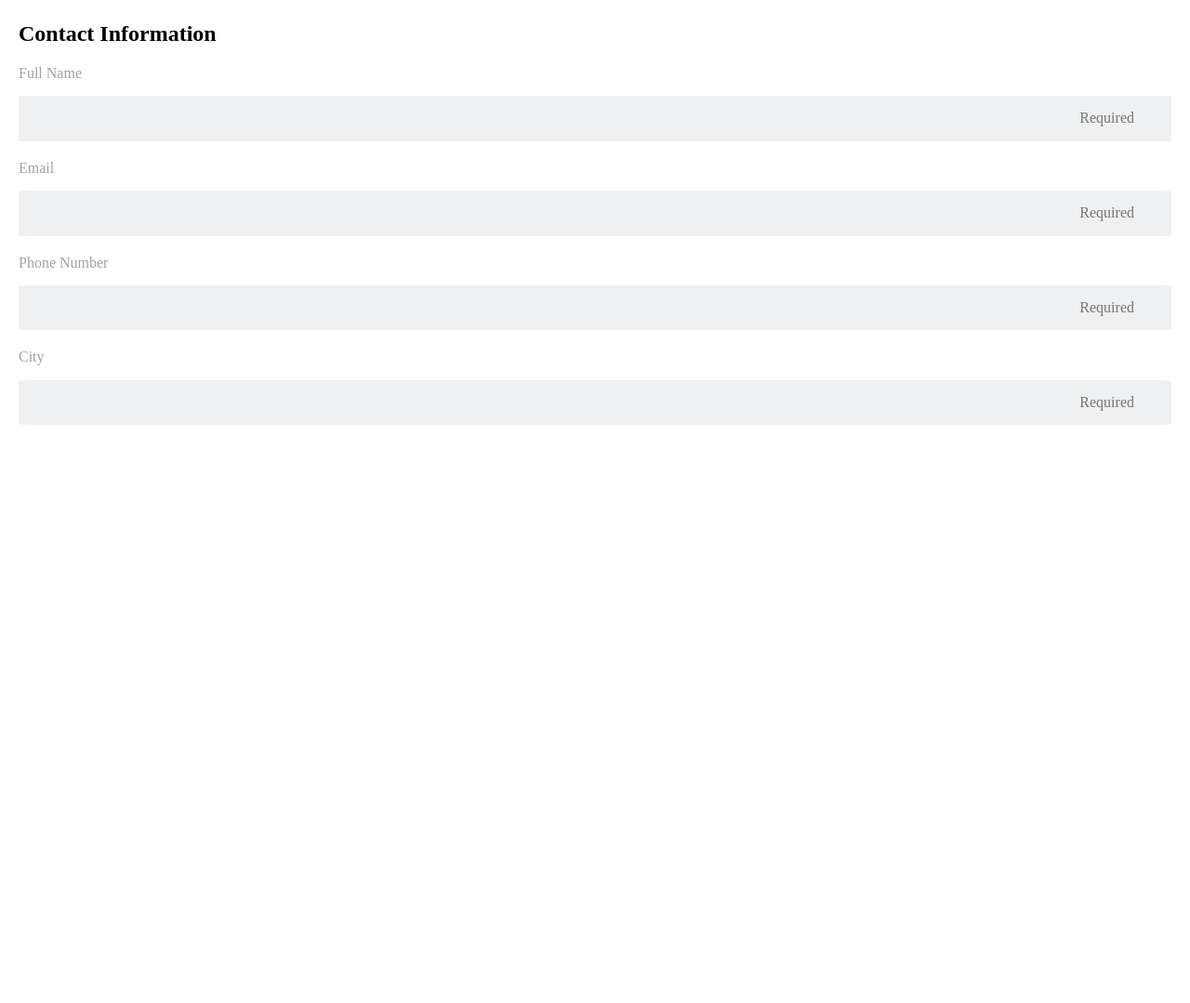
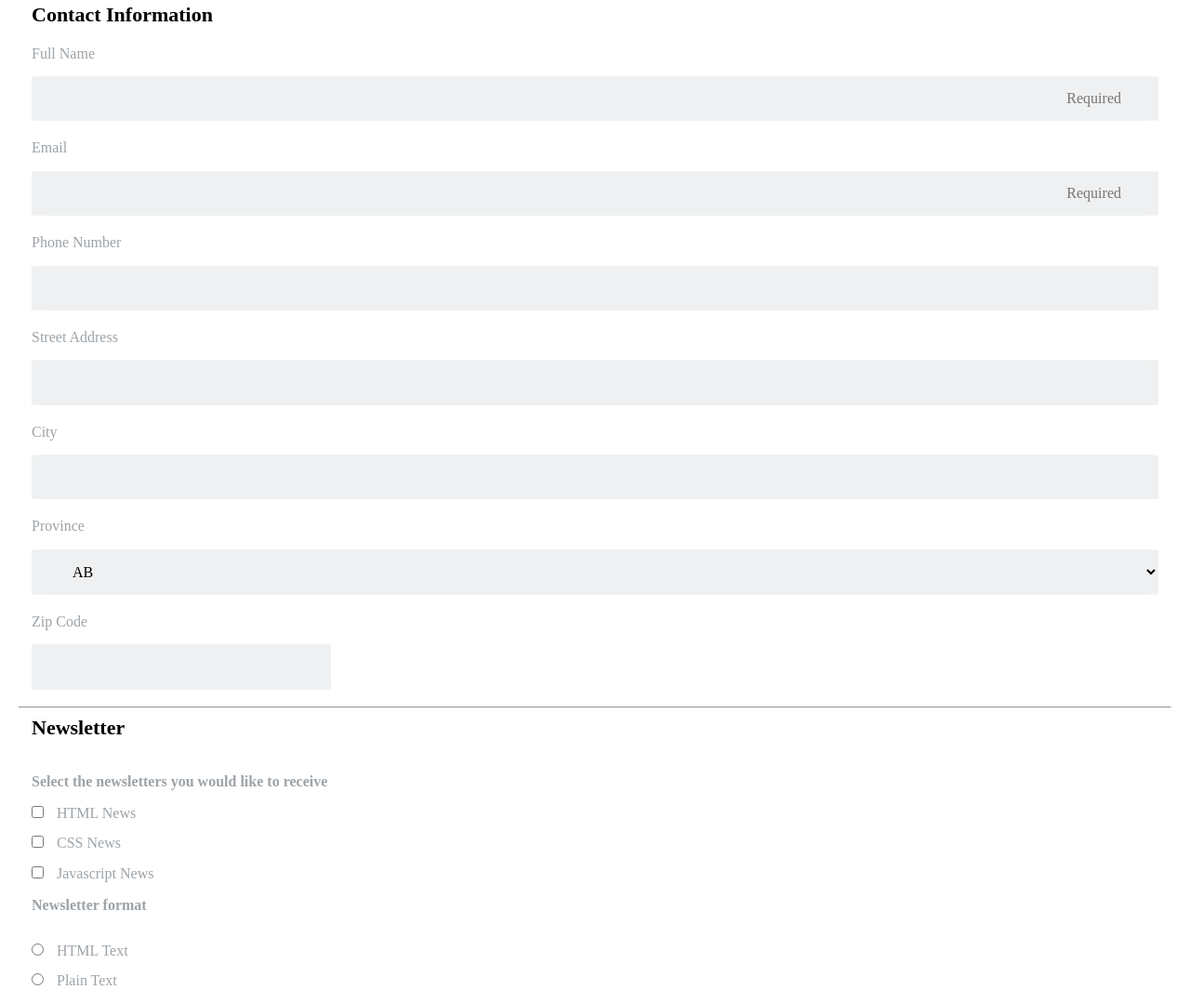
Before and after one commit to shmohsen2132/TechDegree-Project-3, a plain HTML site: page index.html in a window 1280 px wide. Shown: the part 236-1315 px from the top of the page at 93% size. Before the commit the page ends 800 px from the top, so only its background shows below. Drawn offline with Linux system fonts and the light colour scheme.

Commit message:
Added HTML and CSS for the rest of the form

```diff
--- a/css/style.css
+++ b/css/style.css
@@ -28,8 +28,9 @@ body {
     color: #2d3945;
 }
 
-.promo-paragraph {
+p {
     color: #9da3a8;
+    font-weight: bold;
 }
 
 .line1 {
@@ -56,12 +57,31 @@ label {
 .form-container:not(:first-of-type) {
     margin-top: 20px;
 }
+fieldset {
+    border: none;
+}
+
+legend {
+    margin-bottom: 15px;
+    font-size: 22px;
+    font-weight: 700;
+}
 
 input {
     padding: 15px 40px;
     background-color: #eff0f1;
     border: none;
     border-radius: 2%;
+}
+
+input[type="checkbox"]:not(:first-of-type),
+input[type="radio"]:not(:first-of-type) {
+    margin-top: 15px;
+}
+
+.checkbox-label,
+.radio-label {
+    margin-left: 10px;
 }
 
 input::placeholder {
@@ -72,3 +92,14 @@ input::placeholder {
     display: flex;
     flex-direction: column;
 }
+
+#zipcode {
+    width: 20%;
+}
+
+select {
+    padding: 15px 40px;
+    background-color: #eff0f1;
+    border: none;
+    border-radius: 2%;
+}
--- a/index.html
+++ b/index.html
@@ -28,8 +28,10 @@
     <main>
 
         <div class="contact-info">
-            <h2 class="contact-main-title">Contact Information</h2>
+
             <form action="">
+                <fieldset>
+                    <legend class="contact-main-title">Contact Information</legend>
 
                     <div class="form-container">
                         <label for="fname">Full Name</label>
@@ -43,14 +45,67 @@
 
                     <div class="form-container">
                         <label for="telephone">Phone Number</label>
-                    <input type="tel" id="telephone" name="telephone" placeholder="Required">
+                        <input type="tel" id="telephone" name="telephone">
+                    </div>
+
+                    <div class="form-container">
+                        <label for="street">Street Address</label>
+                        <input type="text" id="street" name="street">
                     </div>
 
                     <div class="form-container">
                         <label for="city">City</label>
-                    <input type="text" id="city" name="city" placeholder="Required">
+                        <input type="text" id="city" name="city">
                     </div>
 
+                    <div class="form-container">
+                        <label for="province">Province</label>
+                        <select name="province" id="province" aria-placeholder="Choose State">
+                            <option value="alberta">AB</option>
+                            <option value="british-columbia">BC</option>
+                            <option value="ontario">ON</option>
+                            <option value="quebec">QC</option>
+                            <option value="newfoundland-and-labrador">NL</option>
+                            <option value="new-brunswick">NB</option>
+                            <option value="nova-scotia">NS</option>
+                            <option value="prince-edward-island">PE</option>
+                            <option value="saskatchewan">SK</option>
+                            <option value="yukon">YK</option>
+                            <option value="manitoba">MN</option>
+                            <option value="northwest-territories">NT</option>
+                            <option value="nunavut">NU</option>
+                        </select>
+                    </div>
+
+                    <div class="form-container">
+                        <label for="zipcode">Zip Code</label>
+                        <input type="text" id="zipcode" name="zipcode">
+                    </div>
+
+                </fieldset>
+
+                <hr>
+
+                <fieldset>
+                    <legend>Newsletter</legend>
+                    <p>Select the newsletters you would like to receive</p>
+                    <input type="checkbox" name="html" id="html">
+                    <label for="html" class="checkbox-label">HTML News</label>
+                    <br>
+                    <input type="checkbox" name="css" id="css">
+                    <label for="css" class="checkbox-label">CSS News</label>
+                    <br>
+                    <input type="checkbox" name="javascript" id="javascript">
+                    <label for="javascript" class="checkbox-label">Javascript News</label>
+
+                    <p>Newsletter format</p>
+                    <input type="radio" id="html-text" name="format">
+                    <label for="html-text" class="radio-label">HTML Text</label>
+                    <br>
+                    <input type="radio" id="plain-text" name="format">
+                    <label for="plain-text" class="radio-label">Plain Text</label>
+                    <br>
+                </fieldset>
             </form>
 
         </div>
```
Lines whose indentation alone changed are shown as unchanged.
